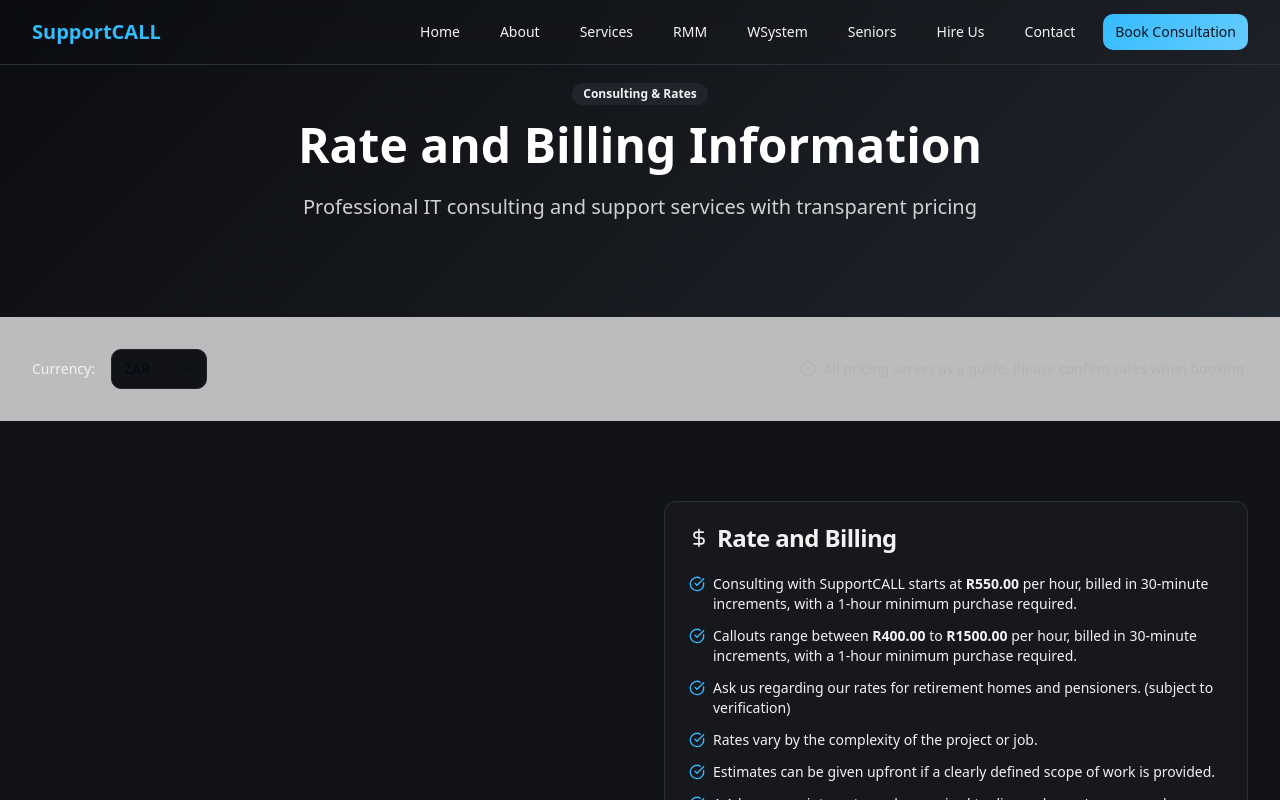
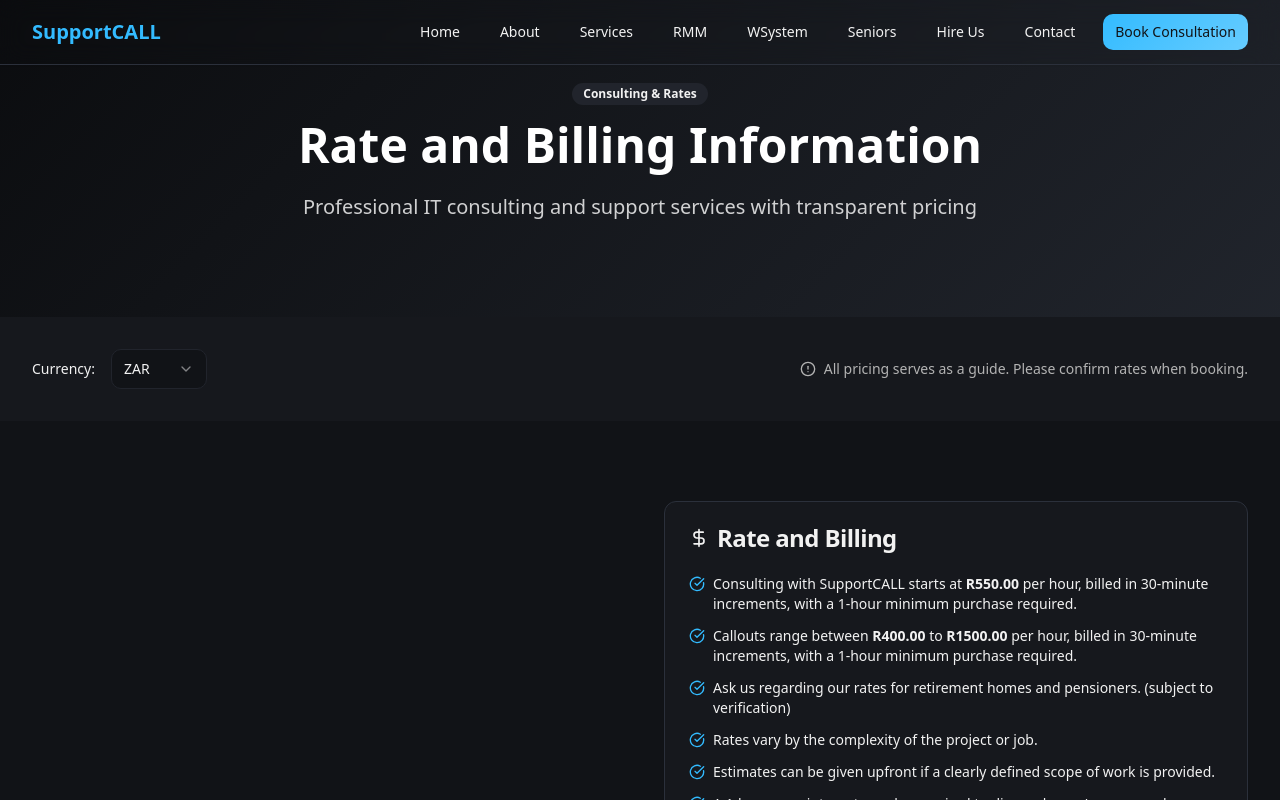
Before and after one commit to supportcall/bridge-ict-web, a React (Vite) app: page /services/hire-us in a window 1280 px wide. Shown: the top 800 px of the page. Built offline with nearby package versions, Linux system fonts and the light colour scheme.

Commit message:
Remove light colored backgrounds
Remove all light colored backgrounds from the application.

```diff
--- a/src/index.css
+++ b/src/index.css
@@ -13,36 +13,36 @@ All colors MUST be HSL for consistency.
 
 @layer base {
   :root {
-    /* Light mode - Professional ICT Theme */
-    --background: 0 0% 100%;
-    --foreground: 222.2 84% 4.9%;
+    /* Dark mode by default - No light backgrounds */
+    --background: 220 15% 8%;
+    --foreground: 0 0% 95%;
 
-    --card: 0 0% 100%;
-    --card-foreground: 222.2 84% 4.9%;
+    --card: 220 15% 10%;
+    --card-foreground: 0 0% 95%;
 
-    --popover: 0 0% 100%;
-    --popover-foreground: 222.2 84% 4.9%;
+    --popover: 220 15% 10%;
+    --popover-foreground: 0 0% 95%;
 
     /* ICT Brand Colors */
-    --primary: 200 100% 40%;
-    --primary-foreground: 0 0% 100%;
-    --primary-glow: 200 100% 60%;
+    --primary: 200 100% 60%;
+    --primary-foreground: 220 15% 8%;
+    --primary-glow: 200 100% 70%;
 
-    --secondary: 220 15% 25%;
-    --secondary-foreground: 0 0% 100%;
+    --secondary: 220 15% 15%;
+    --secondary-foreground: 0 0% 95%;
 
-    --muted: 220 14% 96%;
-    --muted-foreground: 220 9% 46%;
+    --muted: 220 15% 15%;
+    --muted-foreground: 0 0% 70%;
 
-    --accent: 142 71% 45%;
-    --accent-foreground: 0 0% 100%;
+    --accent: 142 71% 55%;
+    --accent-foreground: 220 15% 8%;
 
-    --destructive: 0 84.2% 60.2%;
-    --destructive-foreground: 0 0% 100%;
+    --destructive: 0 84% 60%;
+    --destructive-foreground: 0 0% 95%;
 
-    --border: 220 13% 91%;
-    --input: 220 13% 91%;
-    --ring: 200 100% 40%;
+    --border: 220 15% 20%;
+    --input: 220 15% 15%;
+    --ring: 200 100% 60%;
 
     --radius: 0.75rem;
 
@@ -50,35 +50,28 @@ All colors MUST be HSL for consistency.
     --supportcall-blue: 210 100% 45%;
     --supportcall-green: 142 76% 35%;
     --supportcall-navy: 210 50% 12%;
-    --supportcall-gray: 220 15% 88%;
+    --supportcall-gray: 220 15% 25%;
     --supportcall-orange: 25 95% 53%;
 
-    /* Gradients */
+    /* Dark gradients */
     --gradient-primary: linear-gradient(135deg, hsl(var(--primary)), hsl(var(--primary-glow)));
-    --gradient-dark: linear-gradient(135deg, hsl(var(--tech-navy)), hsl(220 15% 15%));
+    --gradient-dark: linear-gradient(135deg, hsl(220 15% 5%), hsl(220 15% 15%));
     --gradient-subtle: linear-gradient(180deg, hsl(var(--background)), hsl(var(--muted)));
 
-    /* Shadows */
-    --shadow-elegant: 0 10px 30px -10px hsl(var(--tech-navy) / 0.3);
-    --shadow-glow: 0 0 40px hsl(var(--primary) / 0.2);
+    /* Enhanced shadows for dark mode */
+    --shadow-elegant: 0 10px 30px -10px hsl(0 0% 0% / 0.5);
+    --shadow-glow: 0 0 40px hsl(var(--primary) / 0.3);
 
     /* Animations */
     --transition-smooth: all 0.3s cubic-bezier(0.4, 0, 0.2, 1);
 
-    --sidebar-background: 0 0% 98%;
-
-    --sidebar-foreground: 240 5.3% 26.1%;
-
-    --sidebar-primary: 240 5.9% 10%;
-
-    --sidebar-primary-foreground: 0 0% 98%;
-
-    --sidebar-accent: 240 4.8% 95.9%;
-
-    --sidebar-accent-foreground: 240 5.9% 10%;
-
-    --sidebar-border: 220 13% 91%;
-
+    --sidebar-background: 240 5.9% 10%;
+    --sidebar-foreground: 240 4.8% 95.9%;
+    --sidebar-primary: 224.3 76.3% 48%;
+    --sidebar-primary-foreground: 0 0% 100%;
+    --sidebar-accent: 240 3.7% 15.9%;
+    --sidebar-accent-foreground: 240 4.8% 95.9%;
+    --sidebar-border: 240 3.7% 15.9%;
     --sidebar-ring: 217.2 91.2% 59.8%;
   }
 
--- a/src/pages/NotFound.tsx
+++ b/src/pages/NotFound.tsx
@@ -12,7 +12,7 @@ const NotFound = () => {
   }, [location.pathname]);
 
   return (
-    <div className="min-h-screen flex items-center justify-center bg-gray-100">
+    <div className="min-h-screen flex items-center justify-center bg-background">
       <div className="text-center">
         <h1 className="text-4xl font-bold mb-4">404</h1>
         <p className="text-xl text-gray-600 mb-4">Oops! Page not found</p>
--- a/src/pages/services/HireUs.tsx
+++ b/src/pages/services/HireUs.tsx
@@ -54,7 +54,7 @@ const HireUs = () => {
       </section>
 
       {/* Currency Selector and Disclaimer */}
-      <section className="py-8 bg-muted/30">
+      <section className="py-8 bg-card">
         <div className="max-w-7xl mx-auto px-4 sm:px-6 lg:px-8">
           <div className="flex flex-col md:flex-row items-center justify-between gap-4">
             <div className="flex items-center gap-4">
--- a/src/pages/services/Seniors.tsx
+++ b/src/pages/services/Seniors.tsx
@@ -182,7 +182,7 @@ const Seniors = () => {
       </section>
 
       {/* Common Needs Section */}
-      <section className="py-20 bg-muted/30">
+      <section className="py-20 bg-card">
         <div className="max-w-7xl mx-auto px-4 sm:px-6 lg:px-8">
           <div className="text-center mb-16">
             <h2 className="text-3xl md:text-4xl font-bold text-foreground mb-6">
@@ -273,7 +273,7 @@ const Seniors = () => {
       </section>
 
       {/* Pricing Section */}
-      <section className="py-20 bg-muted/30">
+      <section className="py-20 bg-card">
         <div className="max-w-7xl mx-auto px-4 sm:px-6 lg:px-8">
           <div className="text-center mb-16">
             <h2 className="text-3xl md:text-4xl font-bold text-foreground mb-6">
--- a/src/pages/services/WSystem.tsx
+++ b/src/pages/services/WSystem.tsx
@@ -147,7 +147,7 @@ const WSystem = () => {
       </section>
 
       {/* Workflow Section */}
-      <section className="py-20 bg-muted/30">
+      <section className="py-20 bg-card">
         <div className="max-w-7xl mx-auto px-4 sm:px-6 lg:px-8">
           <div className="text-center mb-16">
             <h2 className="text-3xl md:text-4xl font-bold text-foreground mb-6">
@@ -228,7 +228,7 @@ const WSystem = () => {
       </section>
 
       {/* Integration Section */}
-      <section className="py-20 bg-muted/30">
+      <section className="py-20 bg-card">
         <div className="max-w-7xl mx-auto px-4 sm:px-6 lg:px-8">
           <div className="text-center mb-16">
             <h2 className="text-3xl md:text-4xl font-bold text-foreground mb-6">
```
